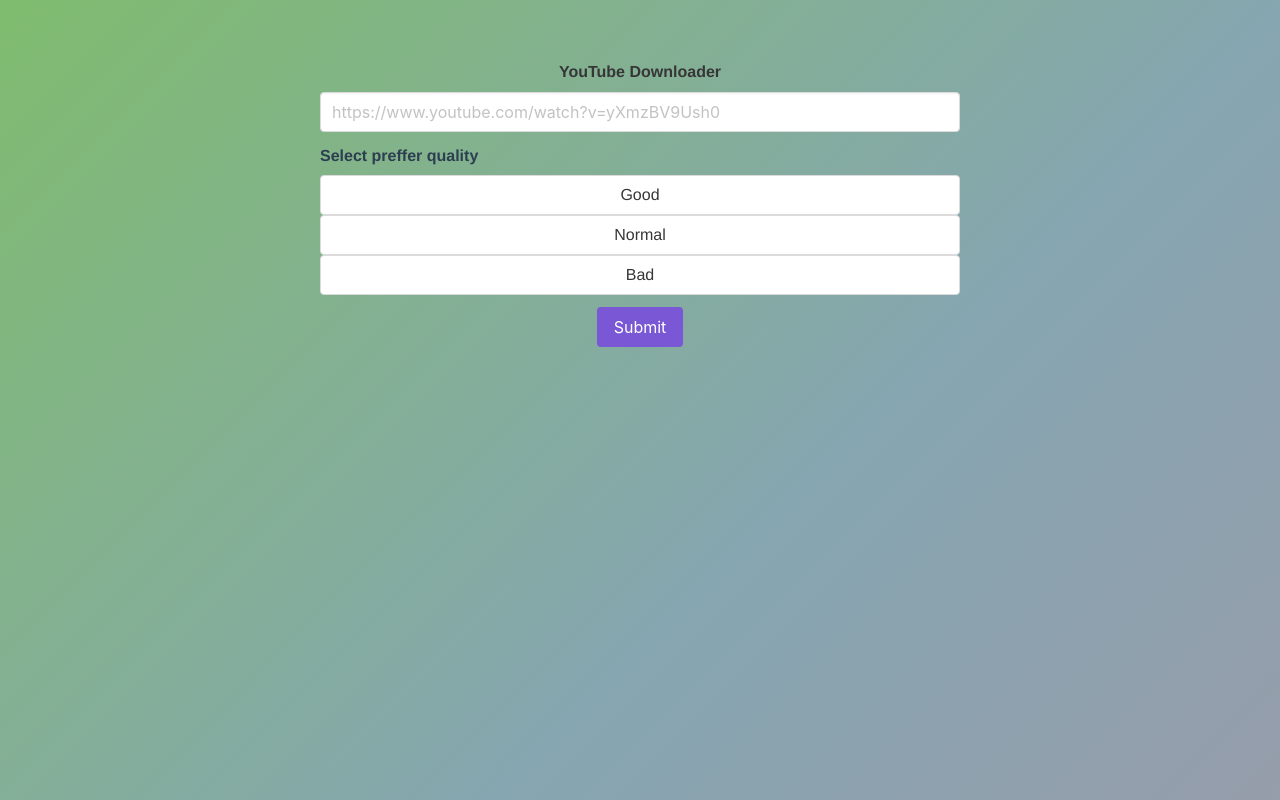
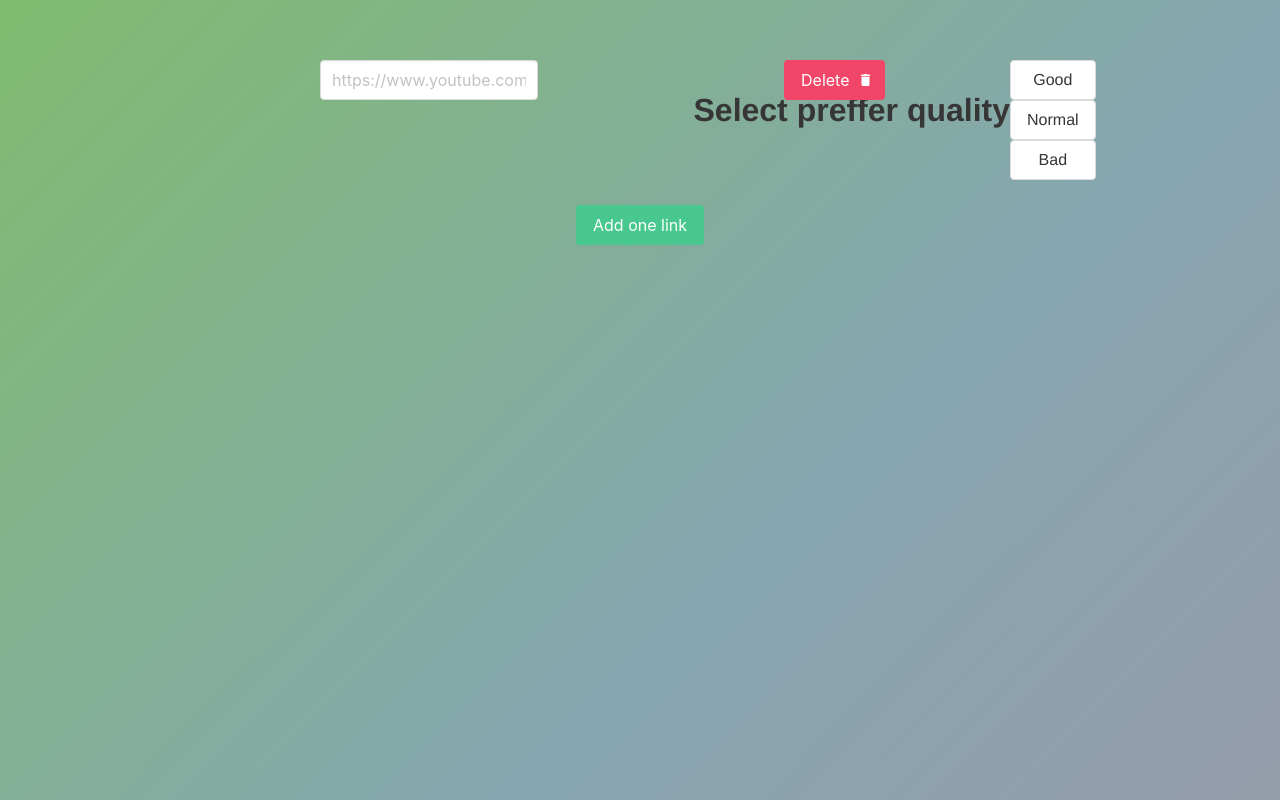
Before and after one commit to Forevka/YTDownloader, a Vue app in the folder web.ui/: page / in a window 1280 px wide. Built offline with nearby package versions, Linux system fonts and the light colour scheme.

Commit message:
trying to create card for link

```diff
--- /dev/null
+++ b/web.ui/src/components/LinkCollection.vue
@@ -0,0 +1,63 @@
+<template>
+  <div class="collection-content">
+    <transition-group name="list" tag="ul">
+      <li v-for="i in filtered_cards()" :key="i.id">
+        <YouTubeLinkUI :id="i.id" v-on:delete_card="delete_card"/>
+      </li>
+    </transition-group>
+    <b-button type="is-success" @click="add_card()">Add one link</b-button>
+  </div>
+</template>
+
+<script lang="ts">
+import { Component, Prop, Vue } from "vue-property-decorator";
+import YouTubeLinkUI from "./YouTubeLinkUI.vue";
+
+@Component({
+  components: { YouTubeLinkUI }
+})
+export default class LinkCollection extends Vue {
+  private cards: object[] = [];
+  private ids: number = 0;
+  constructor() {
+    super();
+  }
+
+  async mounted(): Promise<void> {
+    this.cards.push({id: this.ids})
+  }
+
+  add_card(): void {
+    this.ids += 1;
+    this.cards.push({id: this.ids})
+  }
+
+  delete_card(card_id: number): void {
+    console.log(card_id)
+    let index = this.cards.indexOf({id: card_id})
+    if (index)
+    {
+      this.cards.splice(index, 1);
+    }
+  }
+
+  filtered_cards(): object[] {
+    return this.cards
+  }
+}
+</script>
+
+<!-- Add "scoped" attribute to limit CSS to this component only -->
+<style scoped lang="scss">
+.list-item {
+  display: inline-block;
+  margin-right: 10px;
+}
+.list-enter-active, .list-leave-active {
+  transition: all 1s;
+}
+.list-enter, .list-leave-to /* .list-leave-active до версии 2.1.8 */ {
+  opacity: 0;
+  transform: translateY(30px);
+}
+</style>
--- a/web.ui/src/components/YouTubeLinkUI.vue
+++ b/web.ui/src/components/YouTubeLinkUI.vue
@@ -1,7 +1,7 @@
 <template>
-  <div>
-    <section class="main-section">
-      <b-field label="YouTube Downloader">
+  <div class="content">
+    <section class="link-section">
+      <b-field>
         <b-input
           class="yt-link-input"
           v-model="yt_link"
@@ -10,7 +10,7 @@
           @input="ytLinkInput"
         ></b-input>
       </b-field>
-
+      <b-button class="delete-button" type="is-danger" icon-right="delete" @click="delete_self()">Delete</b-button>
       <h1>Select preffer quality</h1>
       <b-field>
         <b-radio-button
@@ -22,9 +22,6 @@
         >
           <span>{{q.name}}</span>
         </b-radio-button>
-      </b-field>
-      <b-field>
-        <b-button type="is-primary" v-on:click="userSumbit">Submit</b-button>
       </b-field>
     </section>
   </div>
@@ -42,6 +39,7 @@
 @Component
 export default class YouTubeLinkUI extends Vue {
   @Prop() private msg!: string;
+  @Prop() public id!: number;
   private yt_link: string = "";
   private radioButton: string = "Default";
   private file!: IFile;
@@ -49,10 +47,11 @@
   private qualityList: IQuality[] = [];
   private yt_link_loading: boolean = false;
 
-  private urlTester: UrlTester = new UrlTester()
+  private urlTester: UrlTester = new UrlTester();
 
   constructor() {
     super();
+    console.log(this.id);
   }
 
   async mounted(): Promise<void> {
@@ -67,16 +66,37 @@
 
   ytLinkInput(value: string): void {
     console.log(value);
-    console.log(this.urlTester.isValid(value))
+    console.log(this.urlTester.isValid(value));
+  }
+
+  delete_self(): void {
+    //console.log(this.$parent.$parent.cards.)
+    this.$emit('delete_card', this.id)
   }
 }
 </script>
 
 <!-- Add "scoped" attribute to limit CSS to this component only -->
 <style scoped lang="scss">
-.main-section {
-  max-width: 50%;
+.link-section {
+  //max-width: 50%;
   margin-left: 25%;
+  margin-bottom: 25px;
+  display: inherit;
+  .yt-link-input {
+    width: 80%;
+  }
+}
+
+.content {
+  display: flex;
+  flex-direction: column;
+}
+
+.delete-button {
+  position: relative;
+  top: 0px;
+  left: 20%;
 }
 
 h1 {
--- a/web.ui/src/views/Home.vue
+++ b/web.ui/src/views/Home.vue
@@ -1,17 +1,17 @@
 <template>
   <div class="home">
-    <YouTubeLinkUI msg="Welcome to Your Vue.js App"/>
+    <LinkCollection/>
   </div>
 </template>
 
 <script>
 // @ is an alias to /src
-import YouTubeLinkUI from '@/components/YouTubeLinkUI.vue'
+import LinkCollection from '@/components/LinkCollection.vue'
 
 export default {
   name: 'home',
   components: {
-    YouTubeLinkUI
+    LinkCollection
   }
 }
 </script>
```
